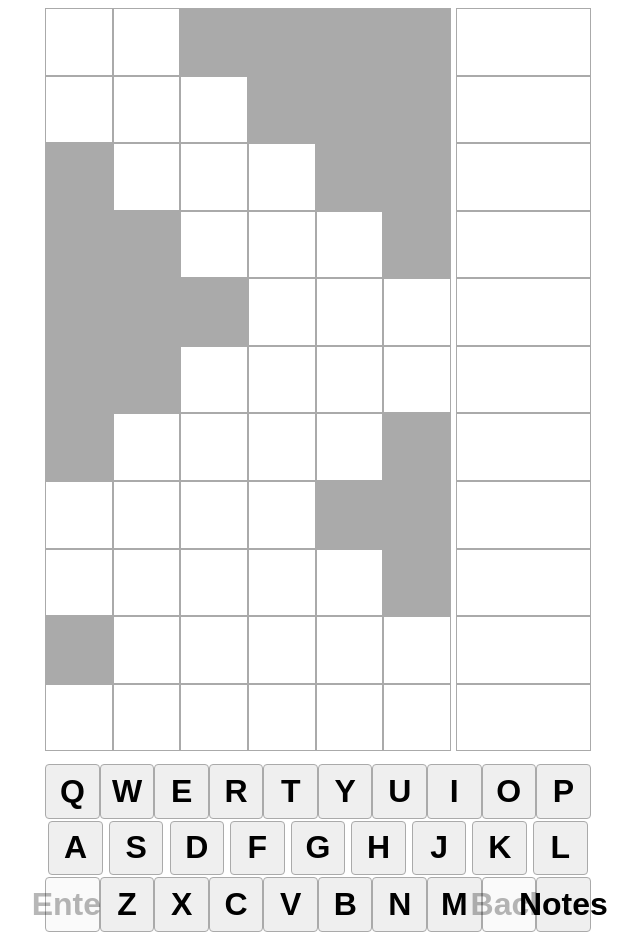
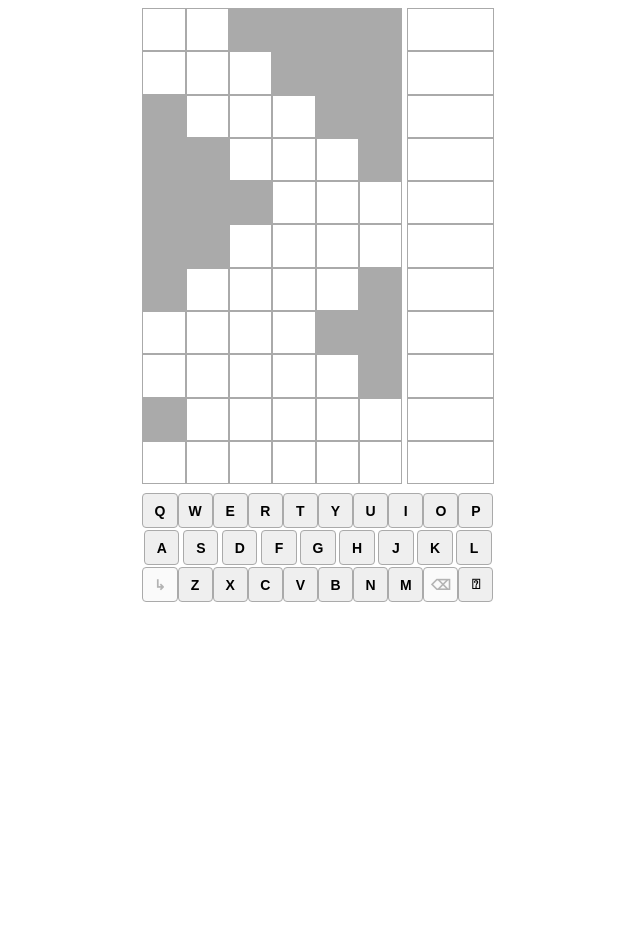
Before and after one commit to ceenlrnjim/myword, a React (Create React App) app: page / in a window 1280 px wide. Shown: the whole page, without its empty margins (330-970 px from the left). After the commit the page ends 808 px from the top, so only its background shows below. Built offline with nearby package versions, Linux system fonts and the light colour scheme.

Commit message:
more text size shenanigans

```diff
--- a/src/App.css
+++ b/src/App.css
@@ -42,8 +42,9 @@
 }
 
 .board_row_guess p {
+    aspect-ratio: 1/1;
     font-family: Arial;
-    font-size:  xx-large;
+    font-size:  14px;
     font-weight: bold;
     display:flex;
     align-items: center;
@@ -62,7 +63,7 @@
 .board__row_score {
     border: 1px solid #AAAAAA;
     font-family: Arial;
-    font-size:  20pt;
+    font-size:  14px;
     font-weight: bold;
     display:flex;
     align-items: center;
@@ -87,7 +88,7 @@
     font-family: arial;
     font-weight: bold;
     margin-top: 2px;
-    font-size: xx-large;
+    font-size: 14px;
     border: 1px #AAAAAA solid;
     aspect-ratio: 6/6;
     border-radius: 4px;
@@ -148,3 +149,33 @@
 .hidden {
     display: none;
 }
+
+@media(min-height:1500px) {
+    .board_row_guess p {
+        font-size:  x-large;
+    }
+
+    .keyboard__row__key {
+        font-size: x-large;
+    }
+
+
+    .board__row_score {
+        font-size: x-large;
+    }
+}
+
+@media(min-height:2000px) {
+    .board_row_guess p {
+        font-size:  xx-large;
+    }
+
+    .keyboard__row__key {
+        font-size: xx-large;
+    }
+
+
+    .board__row_score {
+        font-size: xx-large;
+    }
+}
--- a/src/components/Keyboard.js
+++ b/src/components/Keyboard.js
@@ -74,7 +74,7 @@ function Keyboard(props) {
                 <button className="keyboard__row__key" onClick={letterPressHandler}>L</button>
             </div>
             <div className="keyboard__row">
-                <button className="keyboard__row__key" onClick={enterPressHandler} disabled={!enterEnabled}>Enter</button>
+                <button className="keyboard__row__key" onClick={enterPressHandler} disabled={!enterEnabled}>&#8627;</button>
                 <button className="keyboard__row__key" onClick={letterPressHandler}>Z</button>
                 <button className="keyboard__row__key" onClick={letterPressHandler}>X</button>
                 <button className="keyboard__row__key" onClick={letterPressHandler}>C</button>
@@ -82,8 +82,8 @@ function Keyboard(props) {
                 <button className="keyboard__row__key" onClick={letterPressHandler}>B</button>
                 <button className="keyboard__row__key" onClick={letterPressHandler}>N</button>
                 <button className="keyboard__row__key" onClick={letterPressHandler}>M</button>
-                <button className="keyboard__row__key" onClick={backPressHandler} disabled={!backEnabled}>Back</button>
-                <button className="keyboard__row__key" onClick={notesHandler} type="button">Notes</button>
+                <button className="keyboard__row__key" onClick={backPressHandler} disabled={!backEnabled}>&#9003;</button>
+                <button className="keyboard__row__key" onClick={notesHandler} type="button">&#9072;</button>
             </div>
             <div className="keyboard__row">
             </div>
```
